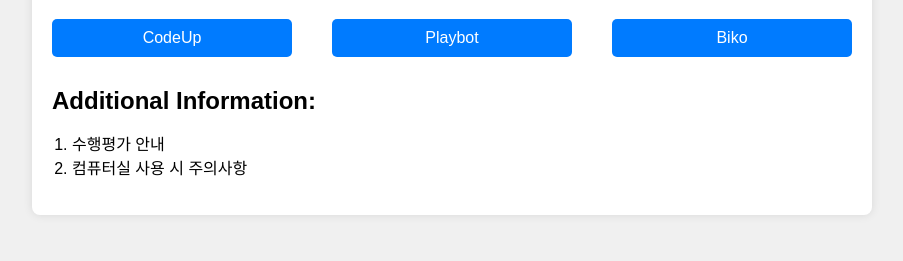
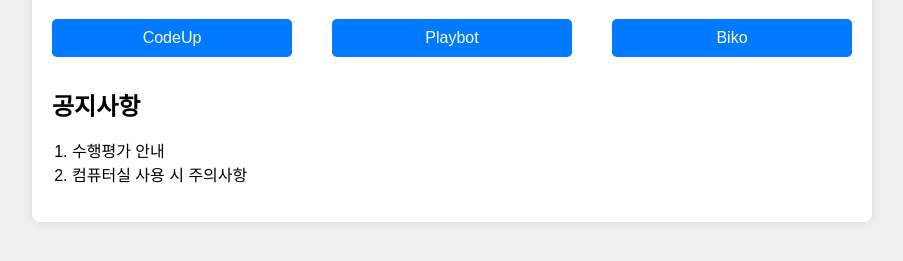
Before and after one commit to inzilion/inzilion.github.io, a plain HTML site: page index.html in a window 1280 px wide. Shown: the part 101-362 px from the top of the page, without its empty margins (188-1091 px from the left). Drawn offline with Linux system fonts and the light colour scheme.

Commit message:
공지사항 수정

```diff
--- a/index.html
+++ b/index.html
@@ -64,7 +64,7 @@
             <div class="website"><a href="https://biko.kr">Biko</a></div>
         </div>
         <div class="additional-info">
-            <h2>Additional Information:</h2>
+            <h2>공지사항</h2>
             <ul>
                 <li>수행평가 안내</li>
                 <li>컴퓨터실 사용 시 주의사항</li>
```
